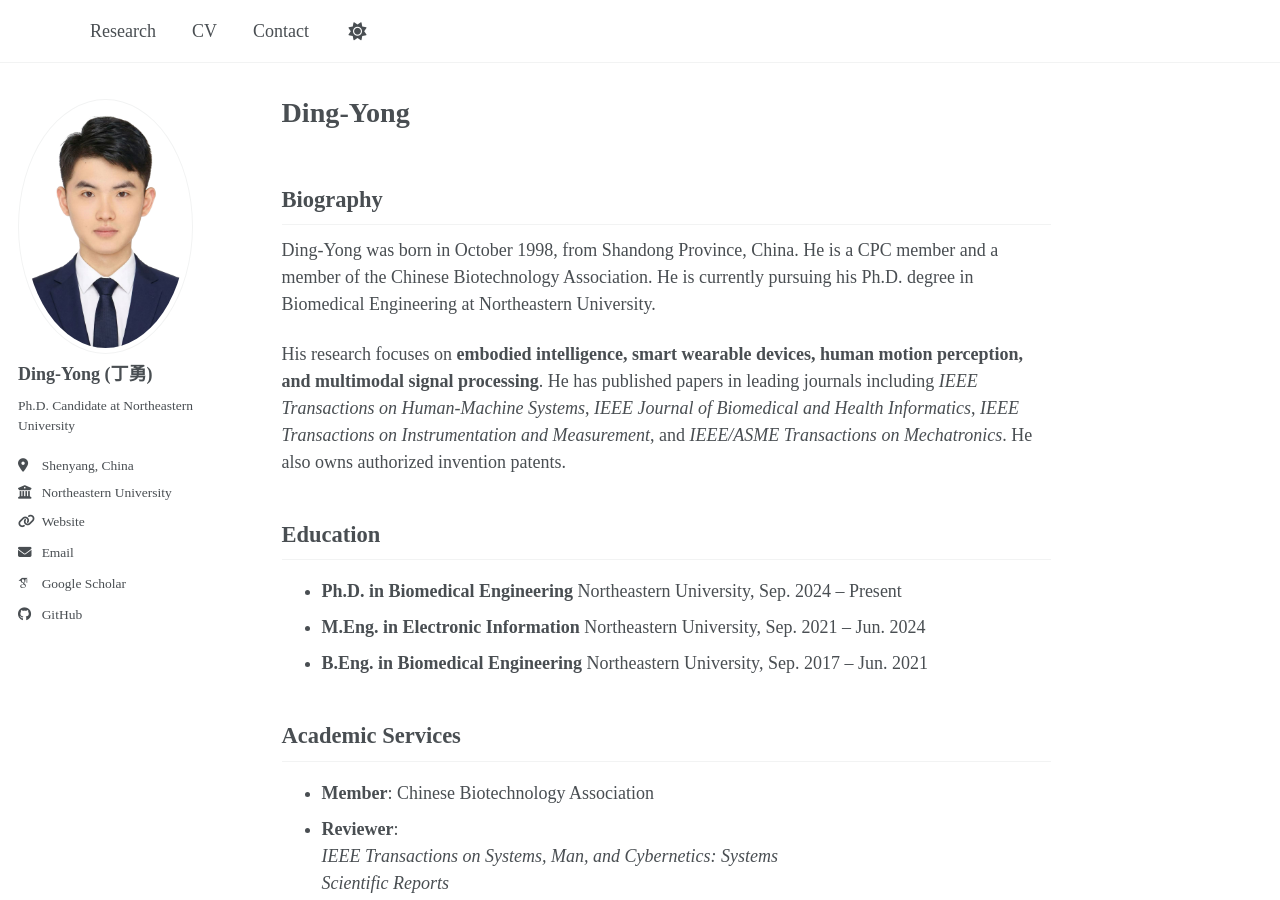
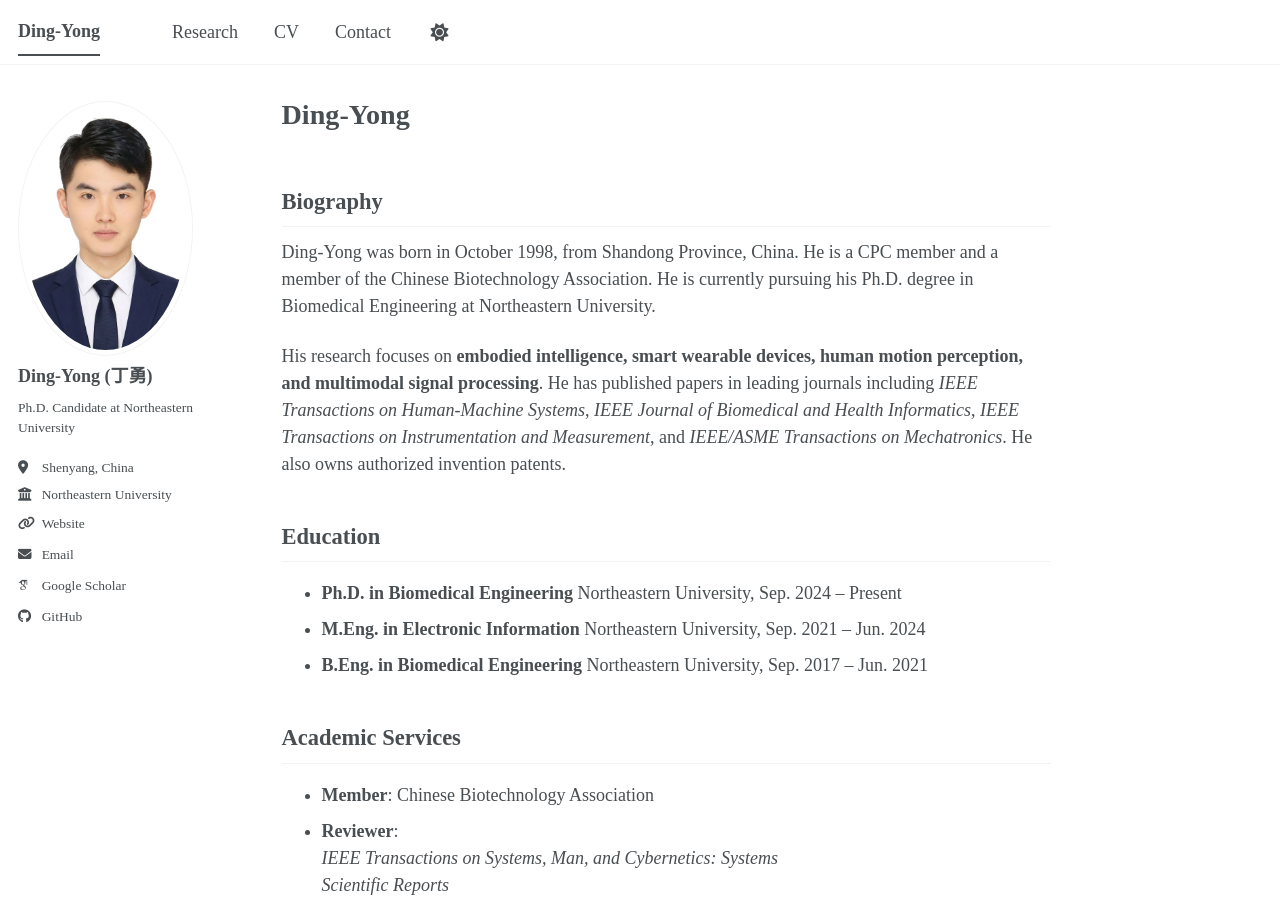
Before and after one commit to ding-yong/ding-yong.github.io, a Jekyll site: the page built from _pages/about.md, in a window 1280 px wide and 900 px high. Built offline with Jekyll 4.4.1, drawn with Linux system fonts in a browser that asks for light colours; some web fonts are replaced; a script bundle is joined from its source files by our own code; library files that are not in the unit come from our copies.

Commit message:
Update _config.yml

```diff
--- a/_config.yml
+++ b/_config.yml
@@ -9,9 +9,9 @@
 # Basic Site Settings
 locale                   : "en-US"
 site_theme               : "default"
-title                    : ""
+title                    : "Ding-Yong"
 title_separator          : ""
-name                     : &name "Ding-Yong"
+name                     : &name ""
 description              : &description "Ding-Yong's academic portfolio"
 url                      : https://ding-yong.github.io
 baseurl                  : ""
```
